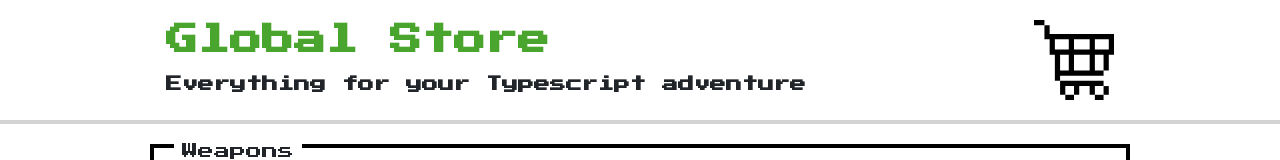
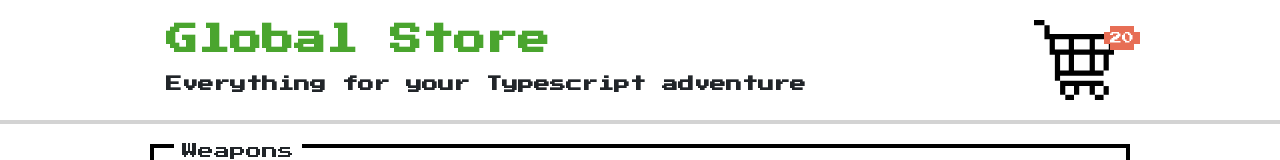
Before and after one commit to zakali22/goblin-storefront, a React app: page / in a window 1280 px wide. Shown: the top 160 px of the page. Built offline with nearby package versions, Linux system fonts and the light colour scheme.

Commit message:
Add cart total to cartIcon

```diff
--- a/src/assets/styles/index.js
+++ b/src/assets/styles/index.js
@@ -57,7 +57,24 @@ export const GridListing = styled.div`
 `
 
 export const Wrapper = styled.div`
-    position: relative
+    position: relative;
+
+    &.cart-icon-wrapper {
+        .cart-icon-total {
+            position: absolute;
+            top: 0;
+            right: -20px;
+            min-width: 15px;
+            min-height: 15px;
+            width: auto;
+            height: auto;
+
+            span {
+                font-size: 12px;
+                position: relative;
+            }
+        }
+    }
 `
 
 export const WrapperFlexed = styled.div`
--- a/src/components/Header.tsx
+++ b/src/components/Header.tsx
@@ -9,8 +9,9 @@ const Header = () => (
                 <Logo>Global Store</Logo>
                 <h4>Everything for your Typescript adventure</h4>
             </Wrapper>
-            <Wrapper>
+            <Wrapper className="cart-icon-wrapper">
                 <CartIcon className="cart-icon" />
+                <Wrapper className="nes-badge cart-icon-total"><span className="is-error">20</span></Wrapper>
             </Wrapper>
         </Container>
     </Nav>
```
